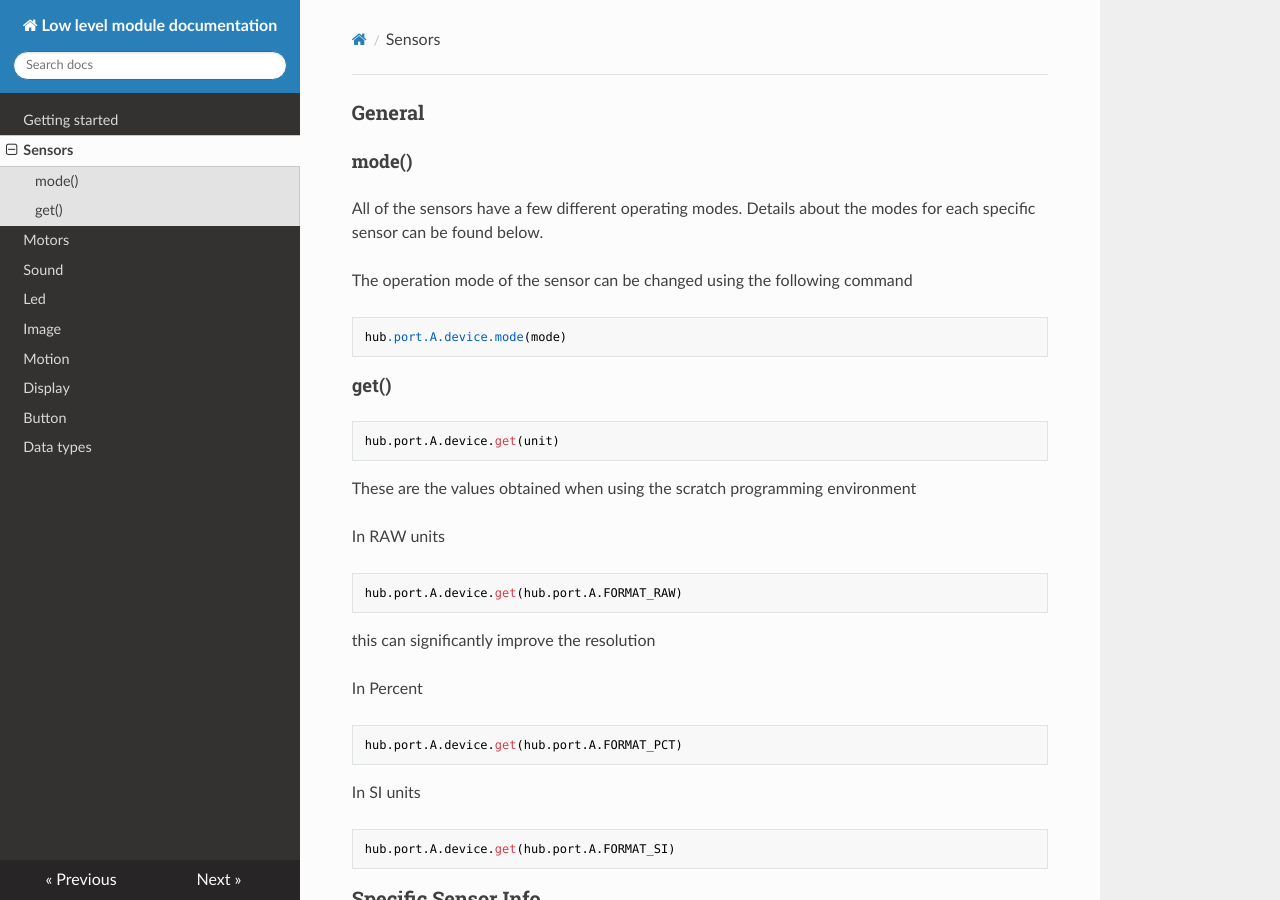
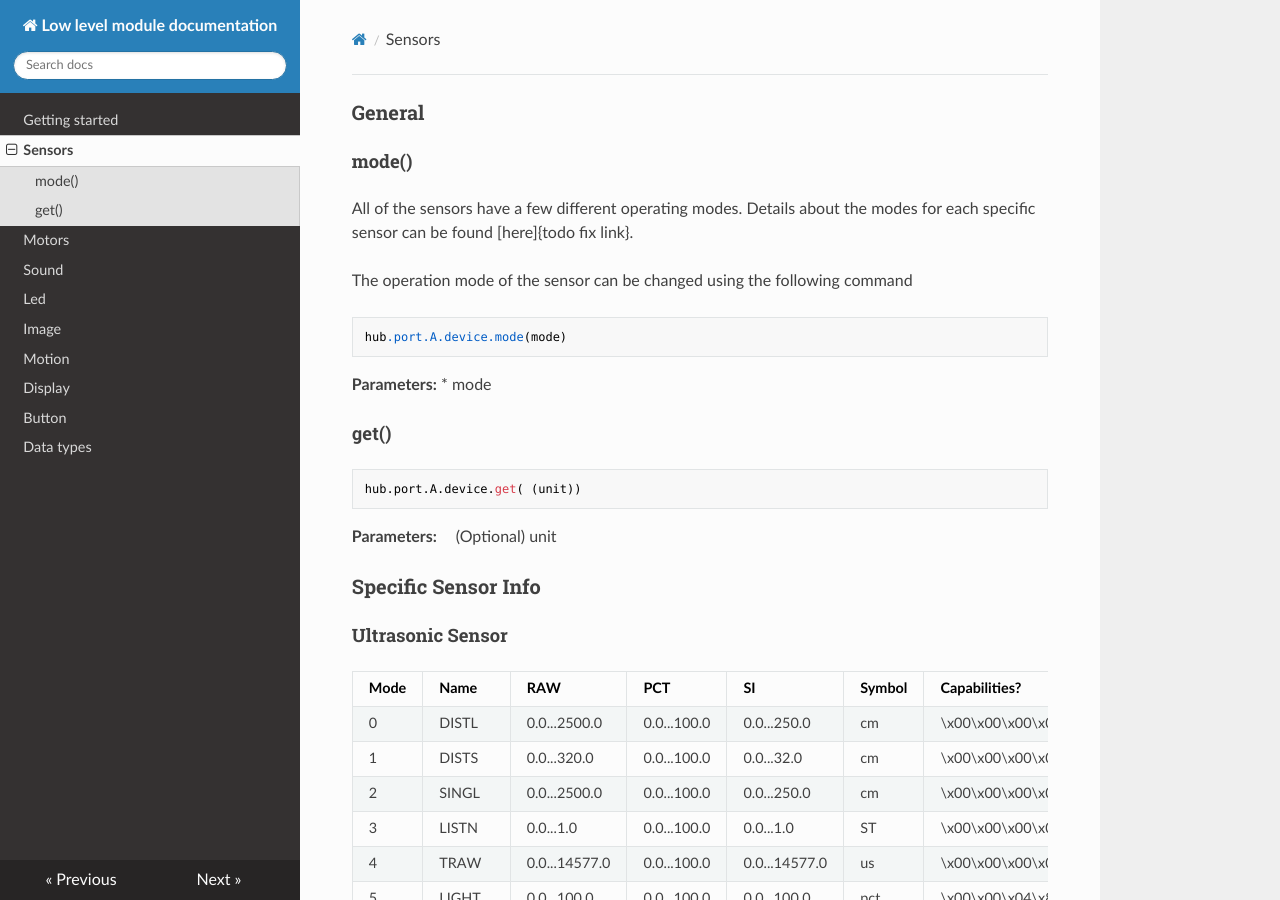
Before and after one commit to NStrijbosch/hub-module-notes, an MkDocs documentation site: the page built from docs/sensors.md, in a window 1280 px wide and 900 px high. Built offline with MkDocs 1.6.1, drawn with Linux system fonts in a browser that asks for light colours; nearby versions of some CDN libraries.

Commit message:
Update sensors.md

````diff
--- a/docs/sensors.md
+++ b/docs/sensors.md
@@ -2,37 +2,27 @@
 # General
 
 ## mode()
-All of the sensors have a few different operating modes. Details about the modes for each specific sensor can be found below.
+All of the sensors have a few different operating modes. Details about the modes for each specific sensor can be found [here]{todo fix link}.
 
 The operation mode of the sensor can be changed using the following command
+
 ```
 hub.port.A.device.mode(mode)
 ```
 
+__Parameters:__
+*  mode
+
+
 ## get()
 
-
 ```
-hub.port.A.device.get(unit)
-```
-These are the values obtained when using the scratch programming environment
-
-In RAW units
-```
-hub.port.A.device.get(hub.port.A.FORMAT_RAW)
+hub.port.A.device.get( (unit))
 ```
 
-this can significantly improve the resolution
+__Parameters:__
 
-In Percent
-```
-hub.port.A.device.get(hub.port.A.FORMAT_PCT)
-```
-
-In SI units
-```
-hub.port.A.device.get(hub.port.A.FORMAT_SI)
-```
+* (Optional) unit
 
 # Specific Sensor Info
 
````
